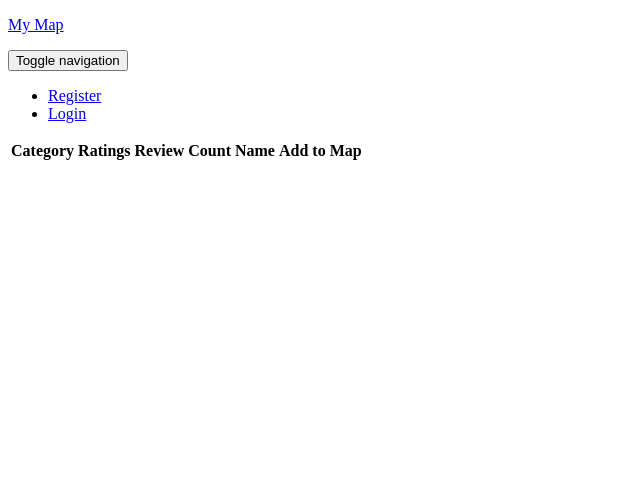
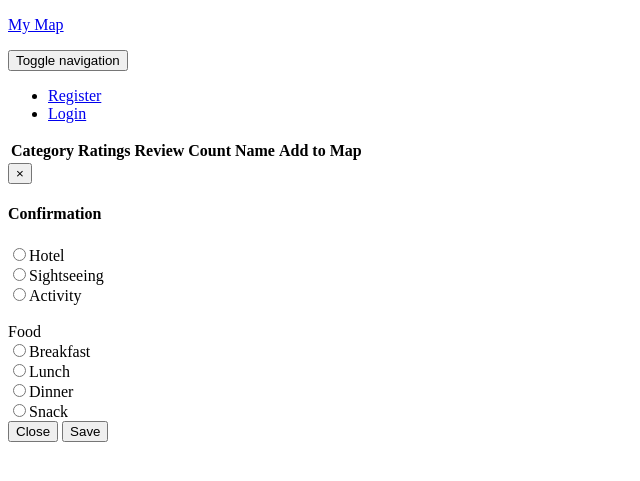
Before and after one commit to judychau/Mapster, a Flask app: template templates/results.html in a window 1280 px wide. Shown: the top 481 px of the page, without its empty margins (0-640 px from the left). Run offline with Flask 2, Linux system fonts and the light colour scheme; the template is opened without the code that fills it, so the values that code supplies are empty; some libraries are stand-ins or nearby versions.

Commit message:
started modal

```diff
--- a/model.py
+++ b/model.py
@@ -79,6 +79,10 @@ class Category(db.Model):
     category_id = db.Column(db.Integer, autoincrement=True, primary_key=True)
     category_type = db.Column(db.String)
 
+    def __repr__(self):
+
+        return "<Category category_type=%s" % (self.category_type)
+
 
 class Marker_Category(db.Model):
     """marker and category association table to show relationship, one marker has many categories"""
--- a/progress.txt
+++ b/progress.txt
@@ -118,3 +118,8 @@ June 2, 2015
 -query seem to be working but not displaying on map (getting help first thing in the morning)
 -wrote code for marker info box
 -added a note field to my marker table for the info box
+
+June 3, 2015
+-markers are displaying on map
+-worked on parsing category field (taking to long, will come back to it)
+-looked into modals and jquery light box
--- a/server.py
+++ b/server.py
@@ -106,18 +106,6 @@ def yelp_results():
     return render_template('results.html', data=data)
 
 
-# @app.route("/gmaps_data", methods=['POST'])
-# def gmaps_results():
-#     """use user input as the query parameter of url to display search results in gmaps_data.html"""
-
-#     search = request.form['term']
-#     destination = request.form['location']
-
-#     json = gmaps_request(search, destination) #results from scripts gmaps_api function
-
-#     return render_template("gmaps_data.html",json=json) #return info to html gmaps_data
-
-
 @app.route("/savemarker", methods=['POST'])
 def save_marker():
     """Lets users who are logged in save markers/location (save markers to db)"""
@@ -135,27 +123,27 @@ def save_marker():
     review_count = request.form.get("review_count")
     longitude = request.form.get("longitude")
     latitude = request.form.get("latitude")
-    category = request.form.get("category")
-    neighborhood = request.form.get("neighborhood")
 
     user_id = session.get("user_id")
 
-    # #This will be inserted into the marker table of the DB (model.py) --dont forget to parse the category and neighborhood field
+    #This will be inserted into the marker table of the DB (model.py)
     new_marker = Marker(name=name, address=address, city=city, state=state, zipcode=zipcode,
     phone=phone, business_id=business_id, yelp_url=yelp_url, rating=rating, rating_img=rating_img, review_count=review_count, longitude=longitude, latitude=latitude)
     db.session.add(new_marker)
     db.session.commit()
 
-    # new_cat = category(=cat_type)
-    # new_nbhd = neighborhood()
-
     marker_id = new_marker.marker_id
-    # cat_id = new_cat.cat_id
-    # nbhd_id = new_nbhd.nbhd_id
 
     new_user_marker = User_Marker(user_id=user_id, marker_id=marker_id)
     db.session.add(new_user_marker)
     db.session.commit()
+
+@app.route("/mycat", methods=['POST'])
+def mycat():
+    """add user customized category to db"""
+    mycat = int(request.args.get('mycat'))
+
+    my_cat = Marker
 
 @app.route("/mymap", methods=['GET'])
 def display_marker():
@@ -163,13 +151,9 @@ def display_marker():
 
     user_id = session.get("user_id") #check if user is logged in
     user = User.query.get(user_id) #query db for user in session
-    print user
 
     user_markers = User_Marker.query.filter(User_Marker.user_id==user_id).all()
-    print user_markers
-
     markers = Marker.query.filter(Marker.marker_id==User_Marker.marker_id).all()
-    print markers
 
     json_compiled = {}
 
@@ -192,11 +176,11 @@ def display_marker():
         # json_compiled[marker.marker_id]['neighborhood'] = marker.neighborhood
 
     return render_template("mymap.html", markers=json_compiled)
-    print json_compiled
+
 
 @app.route("/mymap/<int:marker_id>", methods=['POST'])
 def marker_note():
-    """user can add/edit marker note"""
+    """user can add/edit marker note""" #need to check why it doesnt works
 
     note = str(request.form["note"])
 
@@ -221,6 +205,19 @@ def marker_note():
 
 
 
+@app.route("/mymap", methods=['GET'])
+def marker_sort():
+    """sort map markers through a check box or button"""
+
+    user_id = session.get("user_id")
+    user = User.query.get(user_id)
+
+    user_markers = User_Marker.query.filter(User_Marker.user_id==user_id).all()
+    markers = Marker.query.filter(Marker.marker_id==User_Marker.marker_id).all()
+
+    #get the category and neighborhood situation sorted out before you can sort
+    #*priority* get modal window done before you can sort
+
 
 
 
--- a/templates/homepage.html
+++ b/templates/homepage.html
@@ -1,7 +1,7 @@
 {% extends 'base.html' %}
 
 {% block head %}
-
+<p><a href="/mymap">My Map</a></p>
 
 
 {% endblock %}
@@ -29,14 +29,14 @@
                 <label>Best Matched
                     <input type="radio" name="sort" value="0" required class="form-control">
                 </label>
+            <br>
                 <label>Distance
                     <input type="radio" name="sort" value="1" required class="form-control">
+            <br>
                 <label>Highest Rated
                     <input type="radio" name="sort" value="2" required class="form-control">
                 </label>
         </div>
-
-
 
         <div class="form-group">
             <input type="submit" value="Search" class="button">
--- a/templates/results.html
+++ b/templates/results.html
@@ -29,6 +29,12 @@
                 });
             console.log("4");
     });
+  });
+</script>
+
+<script>
+  $(document).ready(function(){
+    $("#myModal").modal('show');
   });
 </script>
 
@@ -84,4 +90,41 @@
       </table>
 </div>
 
+<div id="myModal" class="modal fade">
+    <div class="modal-dialog">
+        <div class="modal-content">
+            <div class="modal-header">
+                <button type="button" class="close" data-dismiss="modal" aria-hidden="true">&times;</button>
+                <h4 class="modal-title">Confirmation</h4>
+            </div>
+
+            <div class="modal-body" methods="POST">
+              <form class="modal-body" method="POST">
+                  <input type="radio" name="mycat" value="hotel">Hotel
+                <br>
+                  <input type="radio" name="mycat" value="sightseeing">Sightseeing
+                <br>
+                  <input type="radio" name="mycat" value="activities">Activity
+                <br>
+                <br>
+                  <label>Food</label>
+                <br>
+                  <input type="radio" name="mycat" value="food">Breakfast
+                <br>
+                  <input type="radio" name="mycat" value="food">Lunch
+                <br>
+                  <input type="radio" name="mycat" value="food">Dinner
+                <br>
+                  <input type="radio" name="mycat" value="food">Snack
+              </form>
+            </div>
+
+            <div class="modal-footer">
+                <button type="button" class="btn btn-default" data-dismiss="modal">Close</button>
+                <button type="submit" class="btn btn-primary">Save</button>
+            </div>
+        </div>
+    </div>
+</div>
+
 {% endblock %}
```
Also changed, not shown: static/Super_Star.png (deleted). Lines whose indentation alone changed are shown as unchanged.
